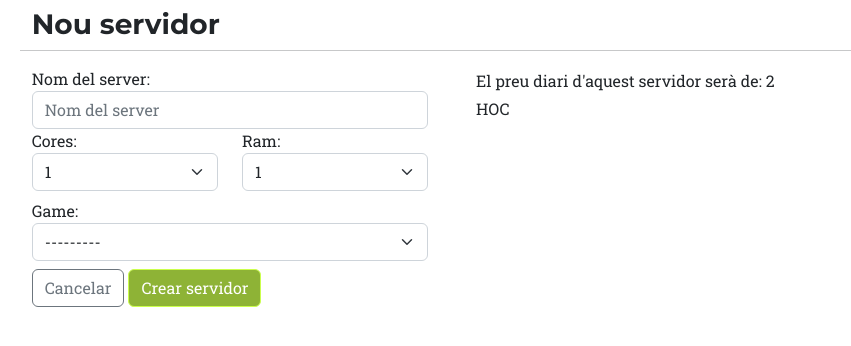
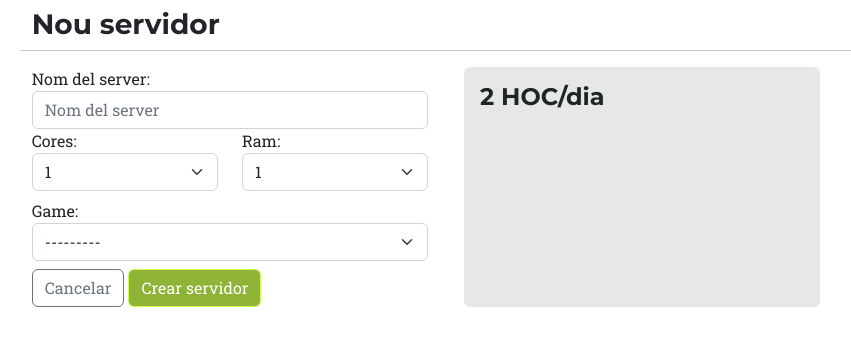
Before and after one commit to AleixEsteveGisbert/web, a Django app: page /server/new in a window 1280 px wide. Shown: the part 65-411 px from the top of the page, without its empty margins (87-938 px from the left). Run offline with Django 4.2, Linux system fonts and the light colour scheme; a user stored in the database is signed in; data comes from the database, SQL or seed files in the repository; some libraries are stand-ins or nearby versions.

Commit message:
Modificat new-server

```diff
--- a/Web_App/static/js/hostcoin.js
+++ b/Web_App/static/js/hostcoin.js
@@ -50,7 +50,7 @@ function getBalances(walletAddress) {
             // HOC new server
             //alert(balance);
             if (document.getElementById('HOCbalanceNS') != null) {
-                document.getElementById('HOCbalanceNS').textContent = "El balanç d'aquesta cartera és de: " + `${balance} HOC`;
+                document.getElementById('HOCbalanceNS').textContent = "El teu balanç: " + `${balance} HOC`;
             }
         }
     });
@@ -138,7 +138,7 @@ $(document).ready(function () {
         let hocCoresPrice = cores * 1;
         let hocRamPrice = ram * 1;
         let total = hocCoresPrice + hocRamPrice;
-        document.getElementById('HOCprice').textContent = "El preu diari d'aquest servidor serà de: " + total + " HOC";
+        document.getElementById('HOCprice').textContent = total + " HOC/dia";
 
         //alert("cores = " + hocCoresPrice + " | ram = " + hocRamPrice + " | Total en HOC: " + total + " | Total: ");
     }
--- a/Web_App/templates/controlPanel/server-new.html
+++ b/Web_App/templates/controlPanel/server-new.html
@@ -45,9 +45,10 @@
 
                 </form>
             </div>
-            <div class="col-4">
-                <p id="HOCprice"></p>
-                <p id="HOCbalanceNS"></p>
+            <div class="col-4 bg-light rounded p-3">
+                <h4 id="HOCprice"></h4>
+                <br>
+                <h4 id="HOCbalanceNS"></h4>
             </div>
         </div>
     </div>
--- a/Web_App/templates/controlPanel/template.html
+++ b/Web_App/templates/controlPanel/template.html
@@ -78,7 +78,8 @@
                 <!-- hostcoin display -->
                 <div class="balance-element me-3">
                     <span class="balance-number" id="HOCbalance"> ! </span>
-                    <a role="button" class="button balance-button" href="/wallet">
+                    <!--<img src="{% static 'logo/hostcoin.png' %}" width="30">-->
+                    <a role="button" class="button balance-button" href="{% url 'wallet' %}">
                         <i class="fas fa-plus"></i>
                     </a>
                 </div>
```
